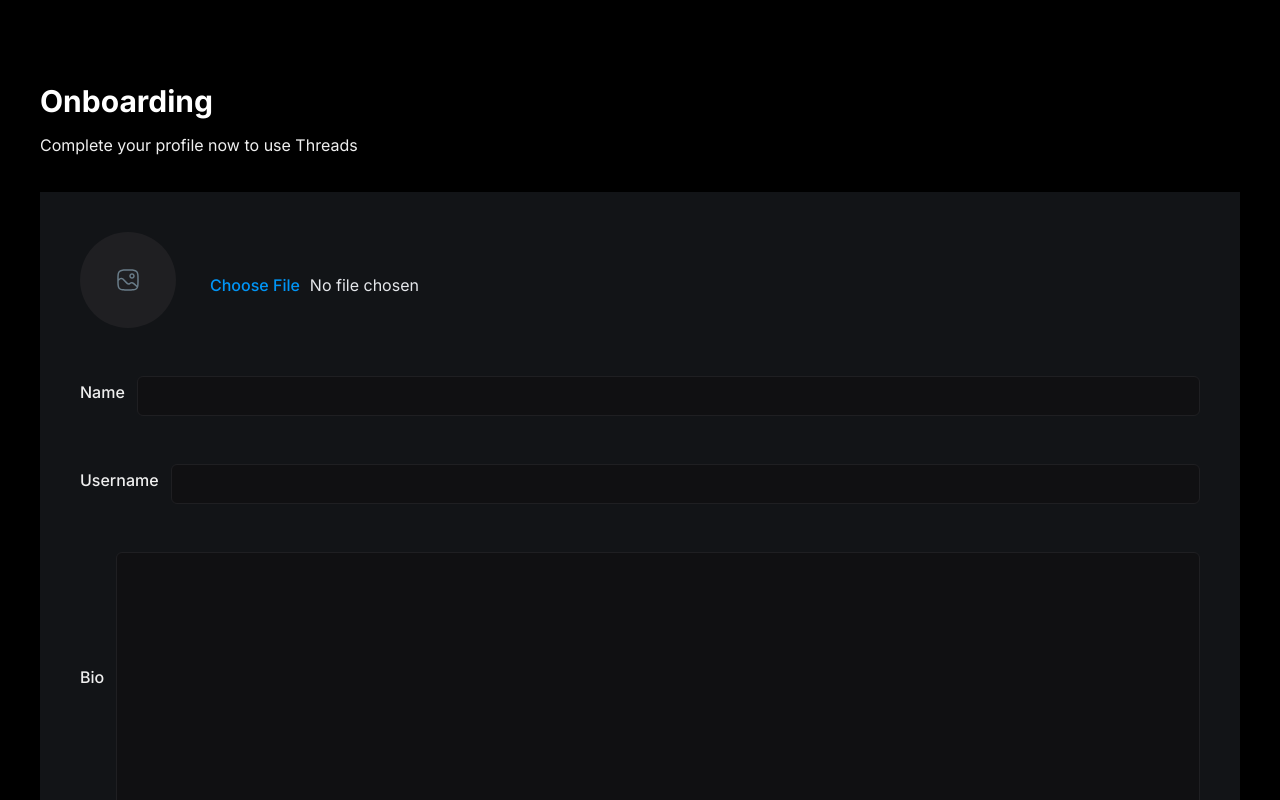
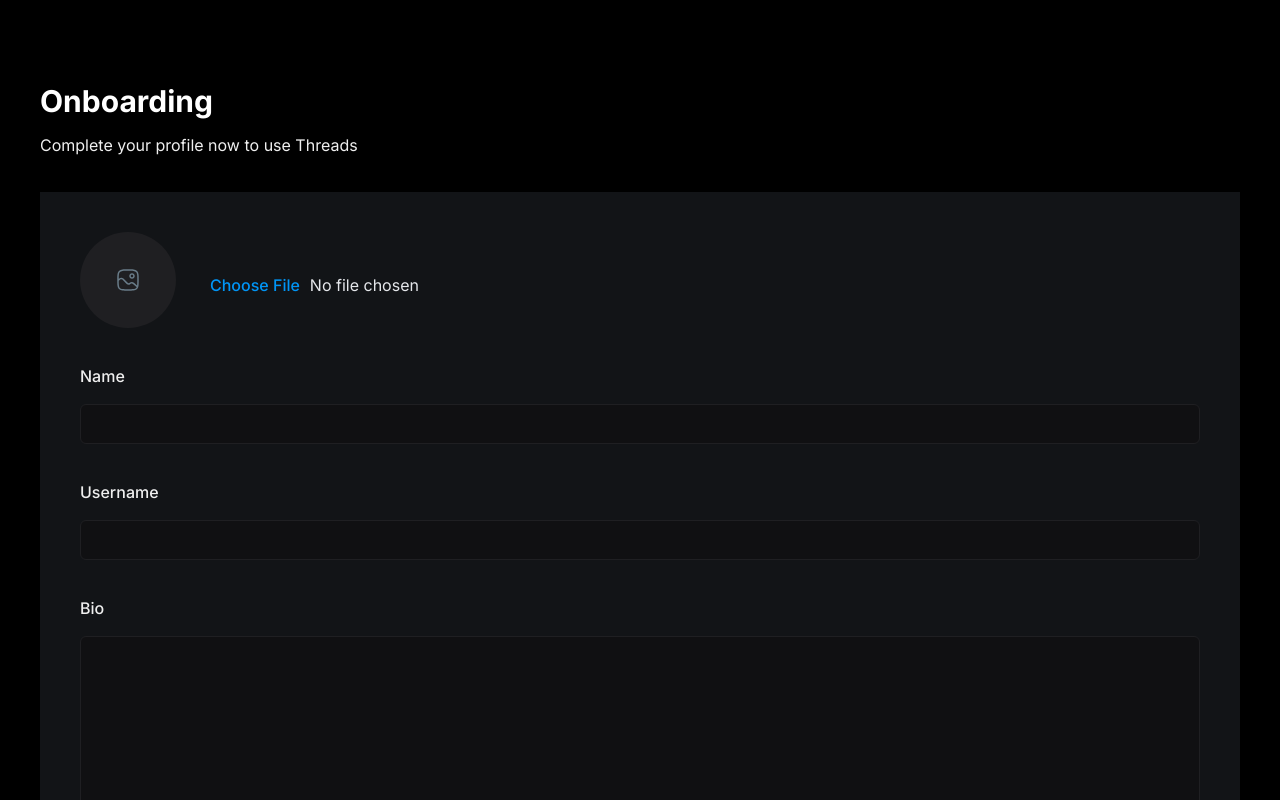
Before and after one commit to torn80beta/threads, a Next.js app: page /onboarding in a window 1280 px wide. Shown: the top 800 px of the page. Built offline with nearby package versions, Linux system fonts and the light colour scheme; no server answers.

Commit message:
props fix

```diff
--- a/app/(auth)/onboarding/page.tsx
+++ b/app/(auth)/onboarding/page.tsx
@@ -9,13 +9,14 @@
   const userData = {
     id: user?.id,
     objectId: userInfo?._id,
-    userName: userInfo?.username || user?.username,
+    username: userInfo?.username || user?.username,
     name: userInfo?.name || user?.firstName || "",
     bio: userInfo?.bio || "",
     image: userInfo?.image || user?.imageUrl,
   };
 
   return (
+    // console.log(userData.userName),
     <main className="mx-auto flex max-w-3x1 flex-col justify-start px-10 py-20">
       <h1 className="head-text">Onboarding</h1>
       <p className="mt-3 text-base-regular text-light-2">
--- a/components/forms/AccountProfile.tsx
+++ b/components/forms/AccountProfile.tsx
@@ -35,10 +35,10 @@
   const form = useForm({
     resolver: zodResolver(UserValidation),
     defaultValues: {
-      profile_photo: "",
-      name: "",
-      username: "",
-      bio: "",
+      profile_photo: user?.image || "",
+      name: user?.name || "",
+      username: user?.username || "",
+      bio: user?.bio || "",
     },
   });
 
@@ -103,11 +103,11 @@
           control={form.control}
           name="name"
           render={({ field }) => (
-            <FormItem className="flex items-center gap-3 w-full">
+            <FormItem className="flex flex-col w-full gap-3">
               <FormLabel className="text-base-semibold text-light-2">
                 Name
               </FormLabel>
-              <FormControl className="flex-1 text-base-semibold text-gray-200">
+              <FormControl>
                 <Input
                   type="text"
                   className="account-form_input no-focus"
@@ -122,11 +122,11 @@
           control={form.control}
           name="username"
           render={({ field }) => (
-            <FormItem className="flex items-center gap-3 w-full">
+            <FormItem className="flex flex-col w-full gap-3">
               <FormLabel className="text-base-semibold text-light-2">
                 Username
               </FormLabel>
-              <FormControl className="flex-1 text-base-semibold text-gray-200">
+              <FormControl>
                 <Input
                   type="text"
                   className="account-form_input no-focus"
@@ -141,11 +141,11 @@
           control={form.control}
           name="bio"
           render={({ field }) => (
-            <FormItem className="flex items-center gap-3 w-full">
+            <FormItem className="flex flex-col w-full gap-3">
               <FormLabel className="text-base-semibold text-light-2">
                 Bio
               </FormLabel>
-              <FormControl className="flex-1 text-base-semibold text-gray-200">
+              <FormControl>
                 <Textarea
                   rows={10}
                   className="account-form_input no-focus"
--- a/next.config.js
+++ b/next.config.js
@@ -1,4 +1,34 @@
 /** @type {import('next').NextConfig} */
-const nextConfig = {}
+const nextConfig = {
+  experimental: {
+    serverActions: true,
+    serverComponentsExternalPackages: ["mongoose"],
+  },
+  eslint: {
+    // Warning: This allows production builds to successfully complete even if
+    // your project has ESLint errors.
+    ignoreDuringBuilds: true,
+  },
+  images: {
+    remotePatterns: [
+      {
+        protocol: "https",
+        hostname: "img.clerk.com",
+      },
+      {
+        protocol: "https",
+        hostname: "images.clerk.dev",
+      },
+      {
+        protocol: "https",
+        hostname: "uploadthing.com",
+      },
+      {
+        protocol: "https",
+        hostname: "placehold.co",
+      },
+    ],
+  },
+};
 
-module.exports = nextConfig
+module.exports = nextConfig;
```
